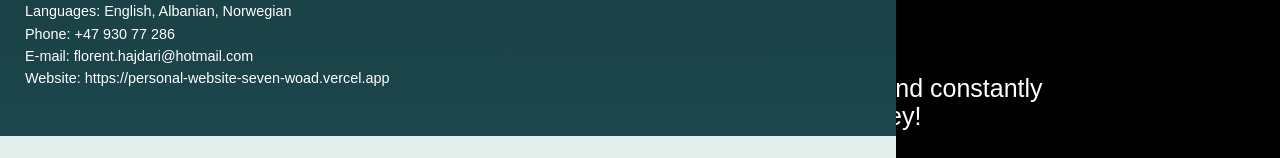
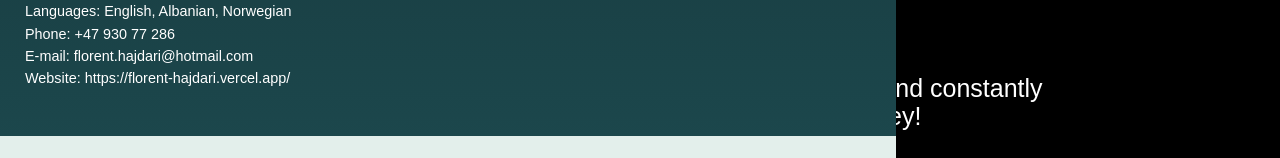
Before and after one commit to Florent2020/personal-website, a React (Create React App) app: page / in a window 1280 px wide. Both pictures are taken after a click on the element "Learn more". Shown: the part 2019-2177 px from the top of the page. Built offline with nearby package versions, Linux system fonts and the light colour scheme.

Commit message:
first commit

```diff
--- a/src/components/About.js
+++ b/src/components/About.js
@@ -64,7 +64,7 @@ function About() {
                 <Col xs={12} md={5}>
                   <p>Phone: +47 930 77 286</p>
                   <p>E-mail: florent.hajdari@hotmail.com</p>
-                  <p>Website: https://personal-website-seven-woad.vercel.app</p>
+                  <p>Website: https://florent-hajdari.vercel.app/</p>
                 </Col>
               </Row>
             </Container>
```
Also changed, not shown: src/components/AboutInfo.js (deleted, +0 -36 lines).
